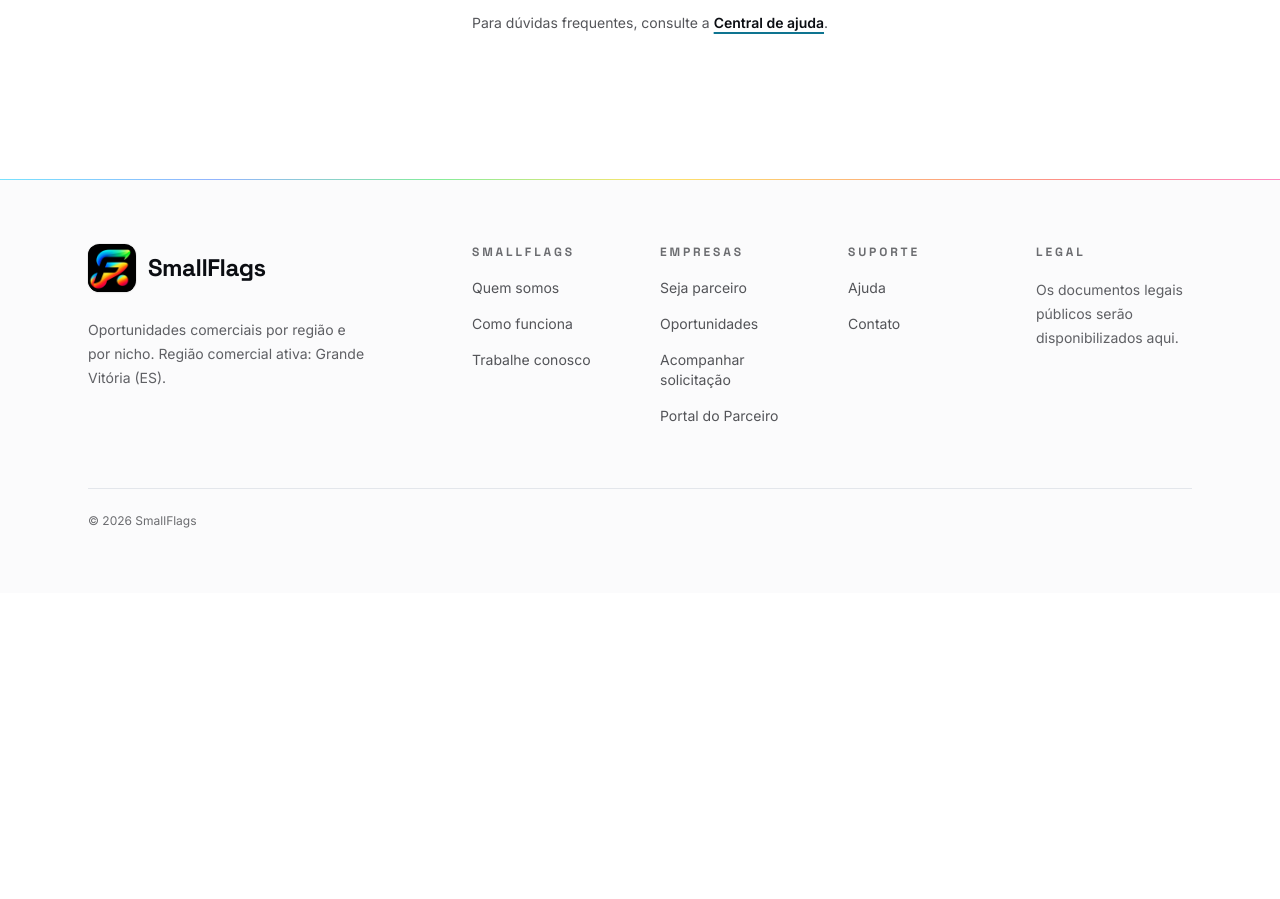
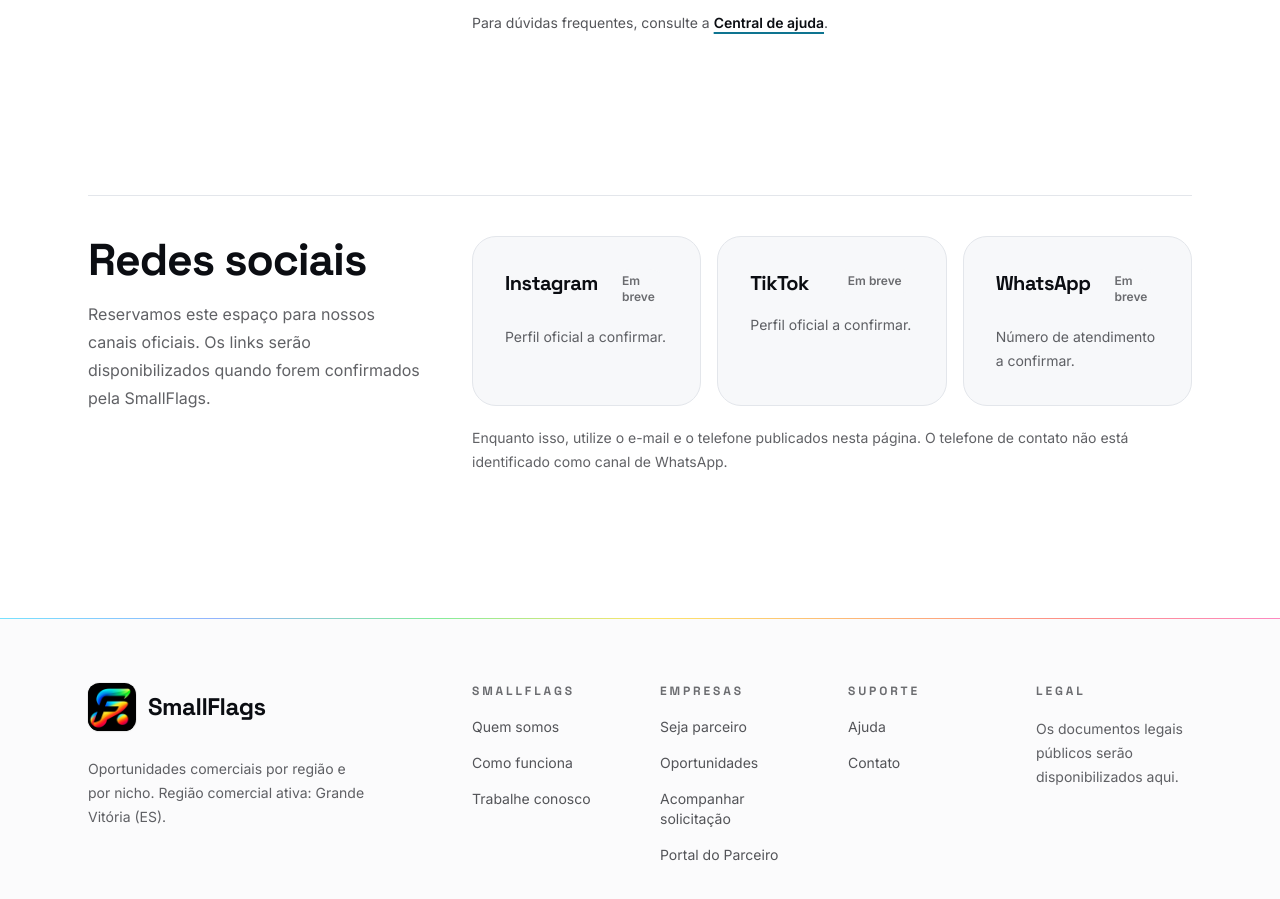
Before and after one commit to JulianOHayashi/site, a React (Vite) app: page /contato in a window 1280 px wide. Shown: the part 1277-2176 px from the top of the page. Before the commit the page ends 1870 px from the top, so only its background shows below. Built offline with nearby package versions, Linux system fonts and the light colour scheme; no server answers; the HTML template or start-up script is replaced by a standard one.

Commit message:
feat(contact): reservar espaço para Instagram, TikTok e WhatsApp

```diff
--- a/src/pages/institucional/Contato.tsx
+++ b/src/pages/institucional/Contato.tsx
@@ -108,6 +108,44 @@ export default function Contato() {
           </Link>.
         </p>
       </Secao>
+
+      <Secao
+        id="redes-sociais"
+        titulo="Redes sociais"
+        intro={
+          <p>
+            Reservamos este espaço para nossos canais oficiais. Os links serão
+            disponibilizados quando forem confirmados pela SmallFlags.
+          </p>
+        }
+      >
+        <ul className="grid gap-4 sm:grid-cols-3">
+          {[
+            { nome: "Instagram", descricao: "Perfil oficial a confirmar." },
+            { nome: "TikTok", descricao: "Perfil oficial a confirmar." },
+            { nome: "WhatsApp", descricao: "Número de atendimento a confirmar." },
+          ].map((rede) => (
+            <li
+              key={rede.nome}
+              className="rounded-3xl border border-borda bg-superficie p-6 sm:p-8"
+            >
+              <div className="flex items-start justify-between gap-3">
+                <h3 className="text-xl font-bold">{rede.nome}</h3>
+                <span className="rounded-full bg-papel2 px-3 py-1 text-xs font-semibold text-tinta/60">
+                  Em breve
+                </span>
+              </div>
+              <p className="mt-4 text-sm leading-6 text-tinta/65">
+                {rede.descricao}
+              </p>
+            </li>
+          ))}
+        </ul>
+        <p className="mt-5 text-sm leading-6 text-tinta/65">
+          Enquanto isso, utilize o e-mail e o telefone publicados nesta página.
+          O telefone de contato não está identificado como canal de WhatsApp.
+        </p>
+      </Secao>
     </PaginaInstitucional>
   );
 }
```
Also changed, not shown: 2 other files (tests, documents, lock files or other folders).
